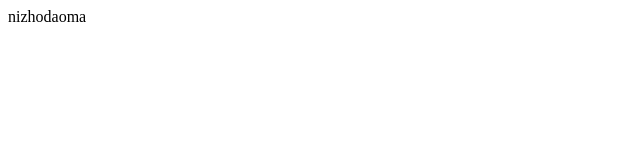
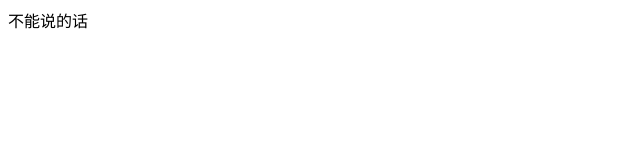
Before and after one commit to JACK-TOM-JIN/JACK-TOM-JIN.github.io, a plain HTML site: page index.html in a window 1280 px wide. Shown: the full height of the page, 0-640 px from the left. Drawn offline with Linux system fonts and the light colour scheme.

Commit message:
Update index.html

```diff
--- a/index.html
+++ b/index.html
@@ -1 +1 @@
-<a>nizhodaoma</a>
+<a>不能说的话</a>
```
